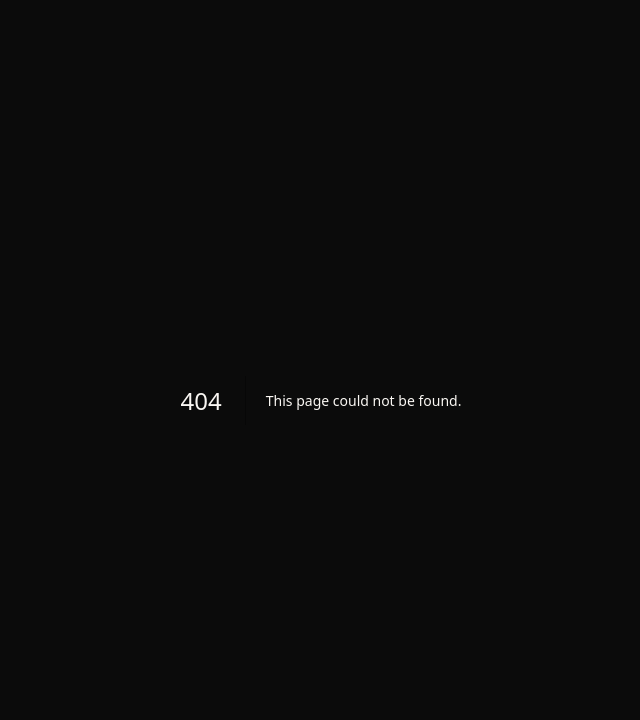
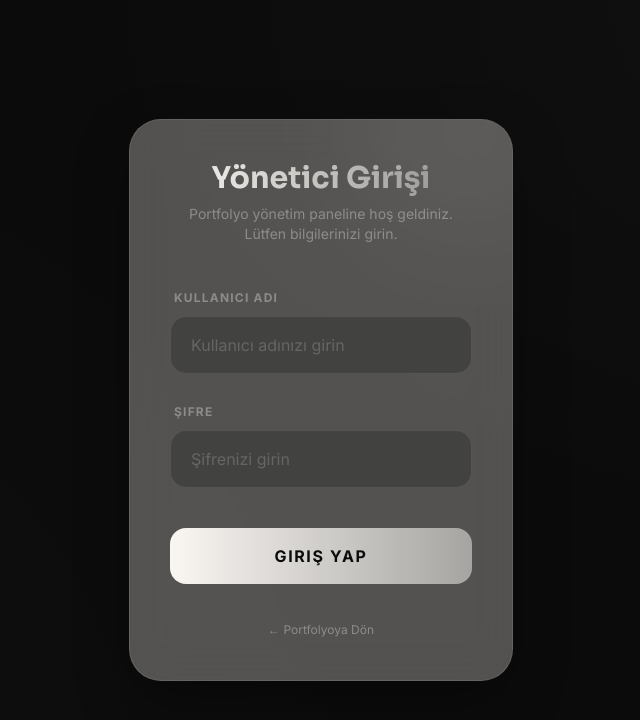
Before and after one commit to EmirKale/Portfolio-Personal, a Next.js app: page /login in a window 1280 px wide. Before the commit this address had no page. Shown: the top 720 px of the page, without its empty margins (319-959 px from the left). Built offline with nearby package versions, Linux system fonts and the light colour scheme.

Commit message:
Add custom cookie-based login page with modern UI

```diff
--- /dev/null
+++ b/app/actions/auth.ts
@@ -0,0 +1,36 @@
+'use server';
+
+import { cookies } from 'next/headers';
+import { redirect } from 'next/navigation';
+
+export async function login(prevState: any, formData: FormData) {
+  const username = formData.get('username') as string;
+  const password = formData.get('password') as string;
+
+  const validUser = process.env.ADMIN_USER || 'admin';
+  const validPwd = process.env.ADMIN_PASSWORD || 'emir2026';
+
+  if (username === validUser && password === validPwd) {
+    // Giriş başarılı, HttpOnly cookie ayarla
+    const cookieStore = await cookies();
+    cookieStore.set('admin_token', 'authenticated', {
+      httpOnly: true,
+      secure: process.env.NODE_ENV === 'production',
+      sameSite: 'lax',
+      path: '/',
+      maxAge: 60 * 60 * 24 // 1 gün
+    });
+
+    return redirect('/admin');
+  }
+
+  return {
+    message: 'Hatalı kullanıcı adı veya şifre!'
+  };
+}
+
+export async function logout() {
+  const cookieStore = await cookies();
+  cookieStore.delete('admin_token');
+  redirect('/login');
+}
--- /dev/null
+++ b/app/login/page.tsx
@@ -0,0 +1,98 @@
+'use client';
+
+import { useState } from 'react';
+import { motion } from 'framer-motion';
+import { login } from '@/app/actions/auth';
+// react-dom'dan useFormState import ediyoruz (React 18)
+import { useFormState, useFormStatus } from 'react-dom';
+
+function SubmitButton() {
+  const { pending } = useFormStatus();
+
+  return (
+    <button
+      type="submit"
+      disabled={pending}
+      className="w-full py-4 px-6 bg-gradient-to-r from-cream to-cream-dim text-bg font-bold uppercase tracking-widest rounded-2xl hover:shadow-[0_0_20px_rgba(255,255,255,0.3)] transition-all duration-300 disabled:opacity-50 disabled:cursor-not-allowed"
+    >
+      {pending ? 'Giriş Yapılıyor...' : 'Giriş Yap'}
+    </button>
+  );
+}
+
+export default function LoginPage() {
+  const [state, formAction] = useFormState(login, null);
+
+  return (
+    <div className="min-h-screen flex items-center justify-center bg-bg relative overflow-hidden">
+      {/* Background Effects */}
+      <div className="absolute inset-0 bg-[radial-gradient(ellipse_at_top_right,_var(--tw-gradient-stops))] from-cream/5 via-transparent to-transparent opacity-50" />
+      <div className="absolute bottom-0 left-0 w-full h-full bg-[radial-gradient(circle_at_bottom_left,_var(--tw-gradient-stops))] from-cream/5 via-transparent to-transparent opacity-30" />
+
+      <motion.div
+        initial={{ opacity: 0, scale: 0.95, y: 20 }}
+        animate={{ opacity: 1, scale: 1, y: 0 }}
+        transition={{ duration: 0.5, ease: "easeOut" }}
+        className="w-full max-w-md p-8 relative z-10"
+      >
+        <div className="bg-surface/30 backdrop-blur-xl border border-cream/10 rounded-[2rem] p-10 shadow-[0_20px_60px_-15px_rgba(0,0,0,0.5)] relative overflow-hidden">
+
+          <div className="absolute top-0 right-0 w-64 h-64 bg-cream/5 rounded-full blur-[60px] -translate-y-1/2 translate-x-1/3 pointer-events-none" />
+
+          <div className="mb-10 text-center">
+            <h1 className="text-3xl font-display font-bold text-transparent bg-clip-text bg-gradient-to-r from-cream to-cream-muted mb-2">
+              Yönetici Girişi
+            </h1>
+            <p className="text-sm text-cream-muted">
+              Portfolyo yönetim paneline hoş geldiniz. Lütfen bilgilerinizi girin.
+            </p>
+          </div>
+
+          <form action={formAction} className="space-y-6 relative z-10">
+            <div className="space-y-2">
+              <label className="text-xs font-bold uppercase tracking-widest text-cream-muted ml-1">Kullanıcı Adı</label>
+              <input
+                type="text"
+                name="username"
+                required
+                className="w-full bg-black/20 border border-cream/10 rounded-2xl px-5 py-4 text-cream placeholder-cream/20 focus:outline-none focus:border-cream/30 focus:bg-black/40 transition-all duration-300"
+                placeholder="Kullanıcı adınızı girin"
+              />
+            </div>
+
+            <div className="space-y-2">
+              <label className="text-xs font-bold uppercase tracking-widest text-cream-muted ml-1">Şifre</label>
+              <input
+                type="password"
+                name="password"
+                required
+                className="w-full bg-black/20 border border-cream/10 rounded-2xl px-5 py-4 text-cream placeholder-cream/20 focus:outline-none focus:border-cream/30 focus:bg-black/40 transition-all duration-300"
+                placeholder="Şifrenizi girin"
+              />
+            </div>
+
+            {state?.message && (
+              <motion.div
+                initial={{ opacity: 0, y: -10 }}
+                animate={{ opacity: 1, y: 0 }}
+                className="p-4 bg-red-500/10 border border-red-500/20 rounded-xl text-red-400 text-sm text-center"
+              >
+                {state.message}
+              </motion.div>
+            )}
+
+            <div className="pt-4">
+              <SubmitButton />
+            </div>
+          </form>
+
+          <div className="mt-8 text-center">
+            <a href="/" className="text-xs text-cream-muted hover:text-cream transition-colors duration-300">
+              ← Portfolyoya Dön
+            </a>
+          </div>
+        </div>
+      </motion.div>
+    </div>
+  );
+}
```
Also changed, not shown: middleware.ts (+8 -18 lines).
